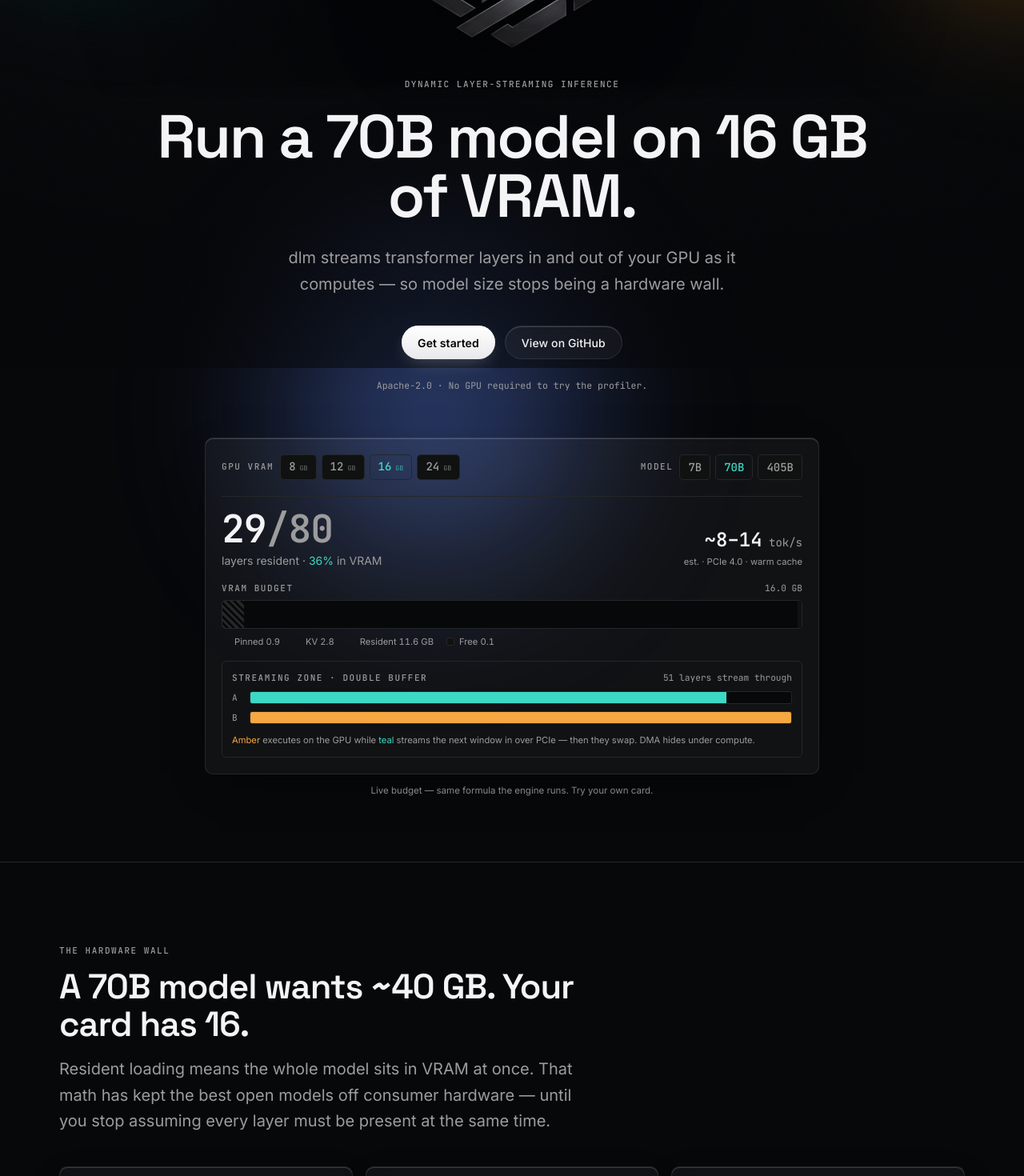
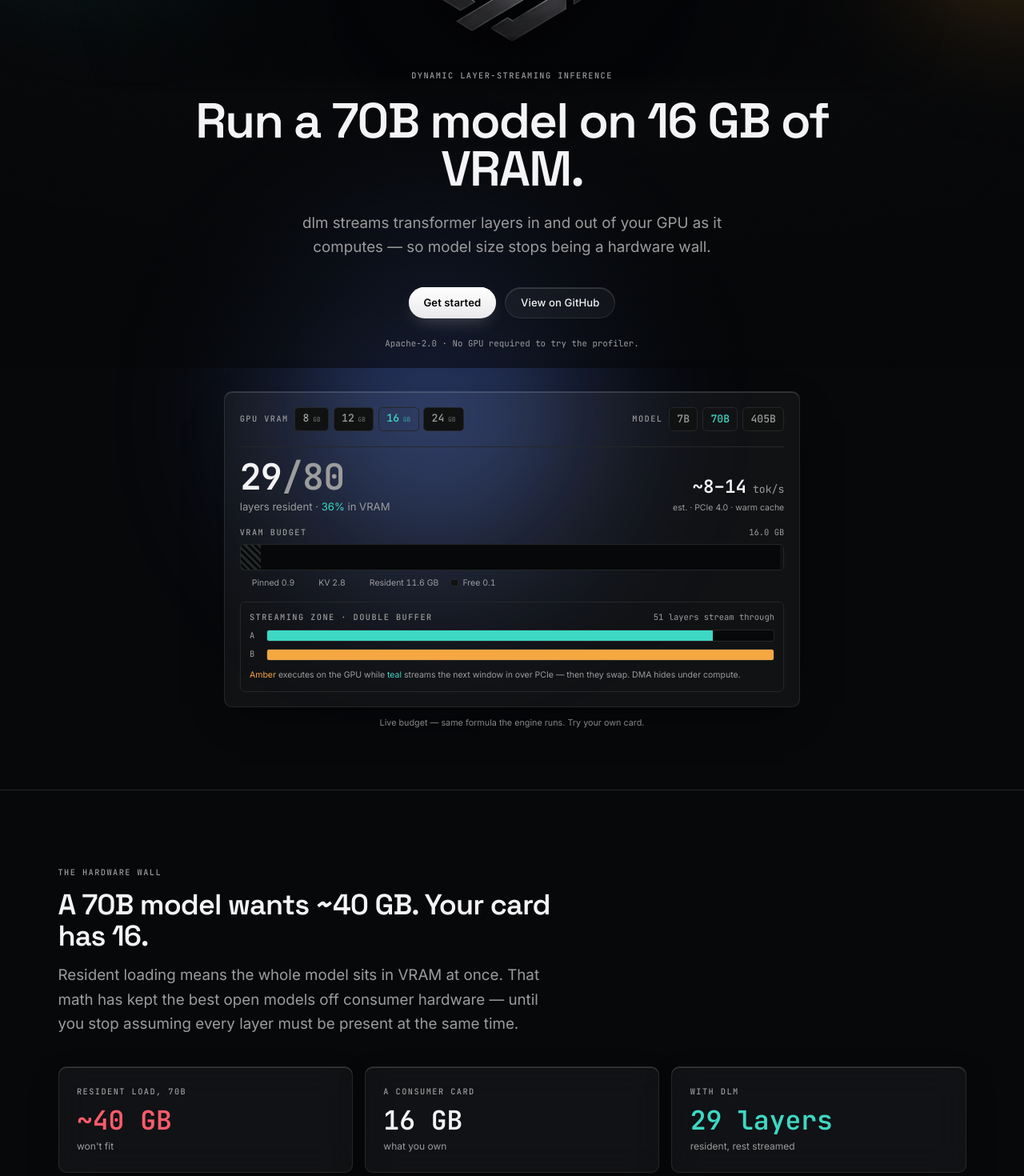
Before and after one commit to vedantnimbarte/dlm-frontend, a Next.js app: page / in a window 1280 px wide. Shown: the part 340-1810 px from the top of the page at 80% size. Built offline with nearby package versions, Linux system fonts and the light colour scheme.

Commit message:
style: dial down global type and element scale
Drop the root font-size to 93.75% so rem-based type and spacing shrink
together, and trim the vw-based display-heading clamps.

```diff
--- a/app/globals.css
+++ b/app/globals.css
@@ -52,6 +52,9 @@
   }
 
   html {
+    /* Global scale-down: everything sized in rem (type, spacing, gaps, button
+       heights) shrinks proportionally from one lever. 93.75% ≈ 15px base. */
+    font-size: 93.75%;
     scroll-behavior: smooth;
   }
 
--- a/components/CTASection.tsx
+++ b/components/CTASection.tsx
@@ -9,7 +9,7 @@ export function CTASection() {
         <Reveal>
           <div className="glass glass-interactive relative overflow-hidden rounded-card p-8 sm:p-12">
             <div className="relative max-w-2xl">
-              <h2 className="font-display text-[clamp(1.8rem,4vw,3rem)] font-semibold leading-[1.02] tracking-[-0.025em] text-text">
+              <h2 className="font-display text-[clamp(1.6rem,3.4vw,2.6rem)] font-semibold leading-[1.02] tracking-[-0.025em] text-text">
                 The GPU you already own is enough.
               </h2>
               <p className="mt-4 text-lg leading-relaxed text-text-muted">
--- a/components/Hero.tsx
+++ b/components/Hero.tsx
@@ -12,7 +12,7 @@ export function Hero() {
         <span className="eyebrow mt-9 animate-fade-up">
           Dynamic layer-streaming inference
         </span>
-        <h1 className="mt-5 max-w-4xl font-display text-[clamp(2.5rem,6.2vw,4.75rem)] font-semibold leading-[0.98] tracking-[-0.03em] text-text animate-fade-up [animation-delay:60ms]">
+        <h1 className="mt-5 max-w-4xl font-display text-[clamp(2.2rem,5.4vw,4.1rem)] font-semibold leading-[0.98] tracking-[-0.03em] text-text animate-fade-up [animation-delay:60ms]">
           Run a 70B model on 16&nbsp;GB of VRAM.
         </h1>
         <p className="mt-6 max-w-xl text-lg leading-relaxed text-text-muted animate-fade-up [animation-delay:120ms]">
--- a/components/Section.tsx
+++ b/components/Section.tsx
@@ -23,7 +23,7 @@ export function Section({
         <Reveal>
           <div className="max-w-2xl">
             <span className="eyebrow">{eyebrow}</span>
-            <h2 className="mt-3 font-display text-[clamp(1.7rem,3.4vw,2.75rem)] font-semibold leading-[1.08] tracking-[-0.025em] text-text">
+            <h2 className="mt-3 font-display text-[clamp(1.5rem,3vw,2.4rem)] font-semibold leading-[1.08] tracking-[-0.025em] text-text">
               {title}
             </h2>
             {intro ? (
```
